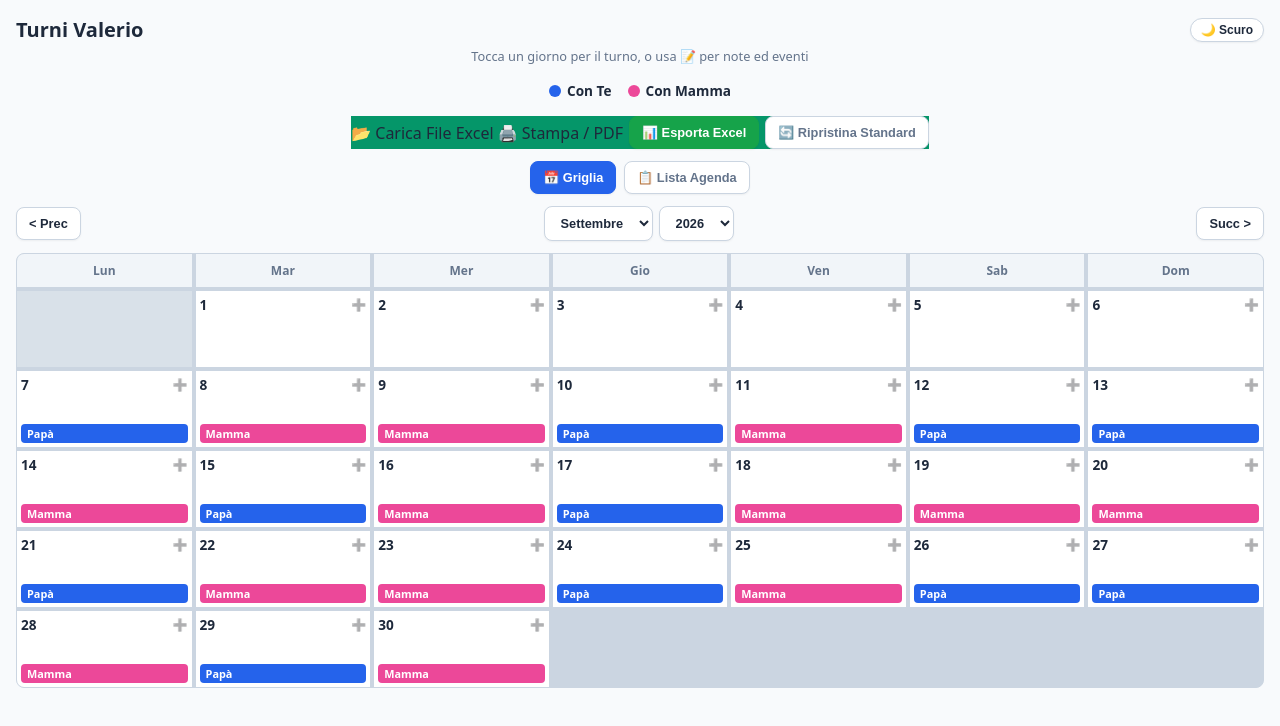
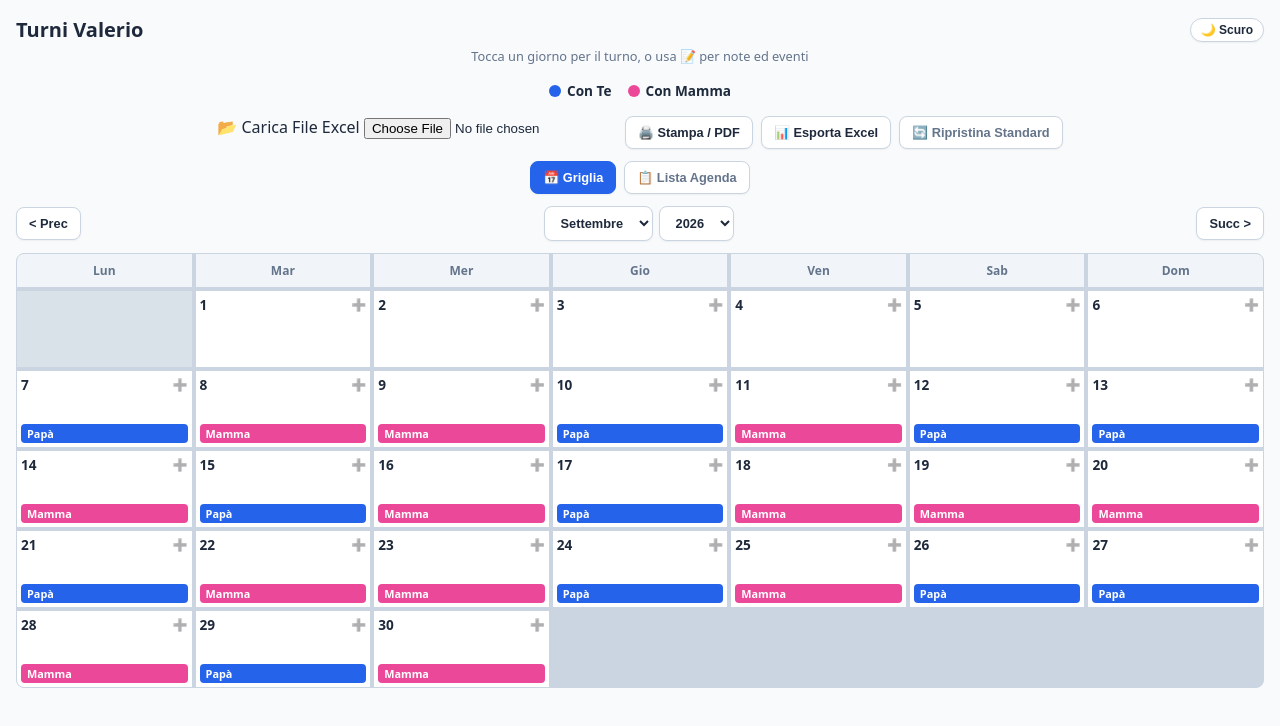
Before and after one commit to maxiano/organizzazioneValerio, a plain HTML site: page index.html in a window 1280 px wide. Drawn offline with Linux system fonts and the light colour scheme; no server answers.

Commit message:
Update index.html

```diff
--- a/index.html
+++ b/index.html
@@ -36,15 +36,28 @@
     <div class="legend-item"><span class="dot mamma"></span> Con Mamma</div>
   </div>
 
-  <div class="action-buttons">
-    <label class="btn-primary" style="cursor: pointer; background-color: #059669; display: inline-flex; align-items: center; gap: 6px;">
-  📂 Carica File Excel
-  <input type="file" id="excelInput" accept=".xlsx, .xls" onchange="importFromExcel(event)" style="display: none;">
-</labe
-    <button class="btn-primary" onclick="window.print()">🖨️ Stampa / PDF</button>
-    <button class="btn-excel" onclick="exportToExcel()">📊 Esporta Excel</button>
-    <button class="btn-reset" onclick="resetOverrides()">🔄 Ripristina Standard</button>
-  </div>
+ <div class="action-buttons">
+  <label for="excelInput" class="btn btn-import">
+    <span class="btn-icon">📂</span>
+    <span>Carica File Excel</span>
+    <input type="file" id="excelInput" accept=".xlsx, .xls" onchange="importFromExcel(event)">
+  </label>
+
+  <button type="button" class="btn btn-print" onclick="window.print()">
+    <span class="btn-icon">🖨️</span>
+    <span>Stampa / PDF</span>
+  </button>
+
+  <button type="button" class="btn btn-export" onclick="exportToExcel()">
+    <span class="btn-icon">📊</span>
+    <span>Esporta Excel</span>
+  </button>
+
+  <button type="button" class="btn btn-reset" onclick="resetOverrides()">
+    <span class="btn-icon">🔄</span>
+    <span>Ripristina Standard</span>
+  </button>
+</div>
 
   <!-- SELETTORE VISTA (GRIGLIA / LISTA) -->
   <div class="view-toggle">
```
